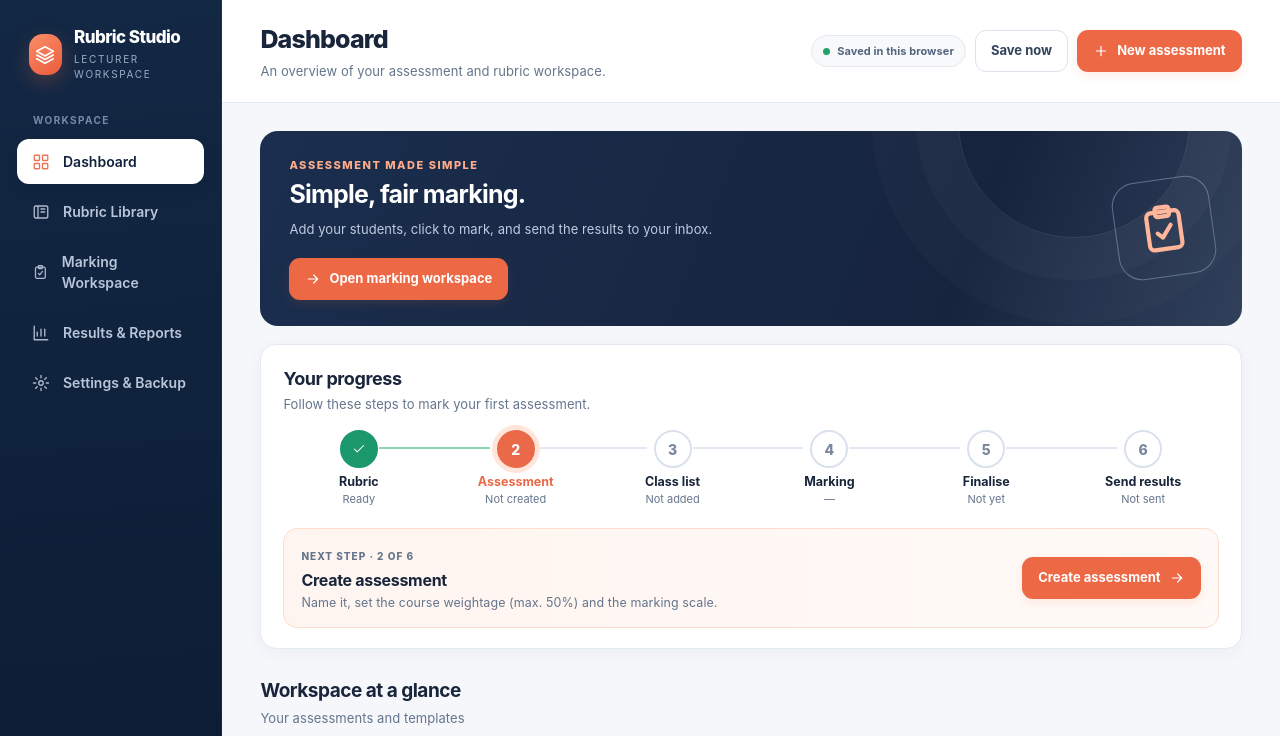
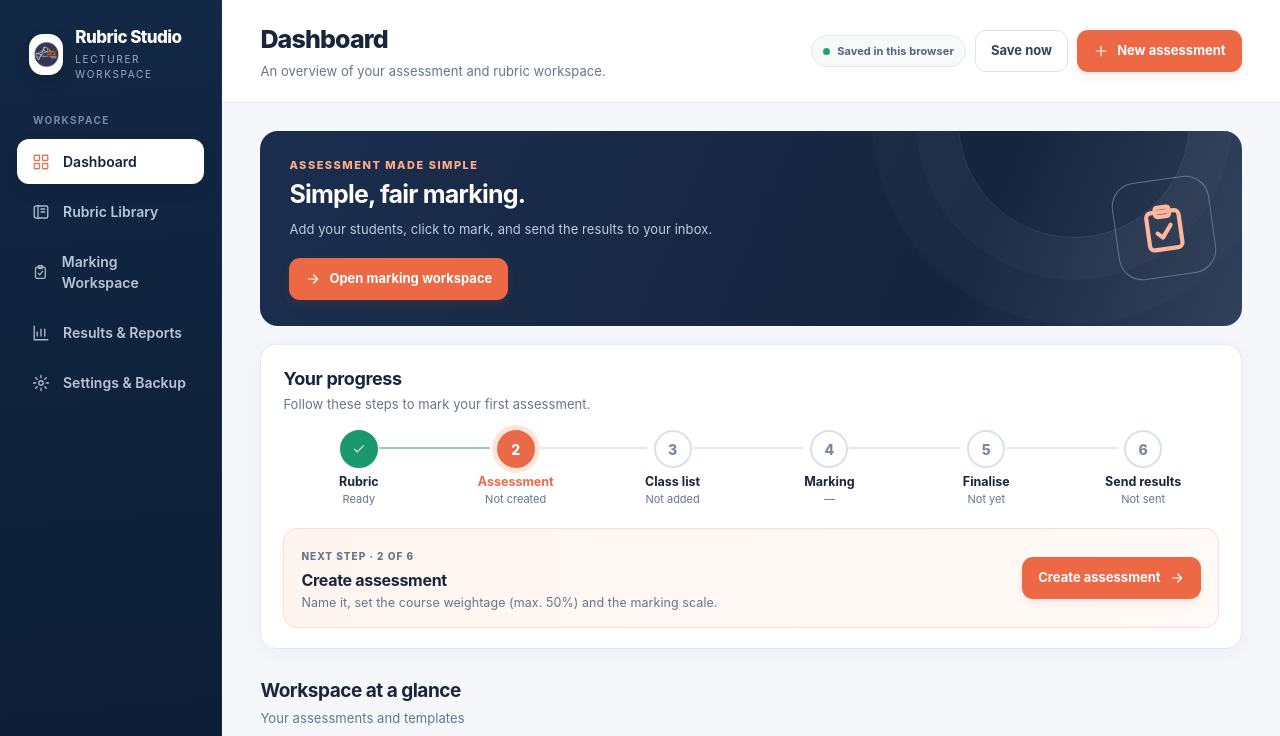
Before and after one commit to chelzrachel/rubric-studio, a plain HTML site: page index.html in a window 1280 px wide. Shown: the top 736 px of the page. Drawn offline with Linux system fonts and the light colour scheme.

Commit message:
Update index.html

```diff
--- a/index.html
+++ b/index.html
@@ -387,7 +387,7 @@ button,.btn,.nav-link,.rating,.chip,.participant-row{touch-action:manipulation;-
    logo:  '' keeps the built-in icon.
           Vercel: upload your image (e.g. logo.png) next to index.html and write 'logo.png'.
           Apps Script: paste a public https:// image address.                         */
-const BRAND={name:'Rubric Studio',tagline:'Lecturer Workspace',logo:'logo.png'};
+const BRAND={name:'Rubric Studio',tagline:'Lecturer Workspace',logo:'SFS LOGO 2021 (3).png'};
 /* =====================================================================
    RUBRIC STUDIO v3 — client script
    Sections: 1 utilities · 2 scales & templates · 3 state & settings
```
